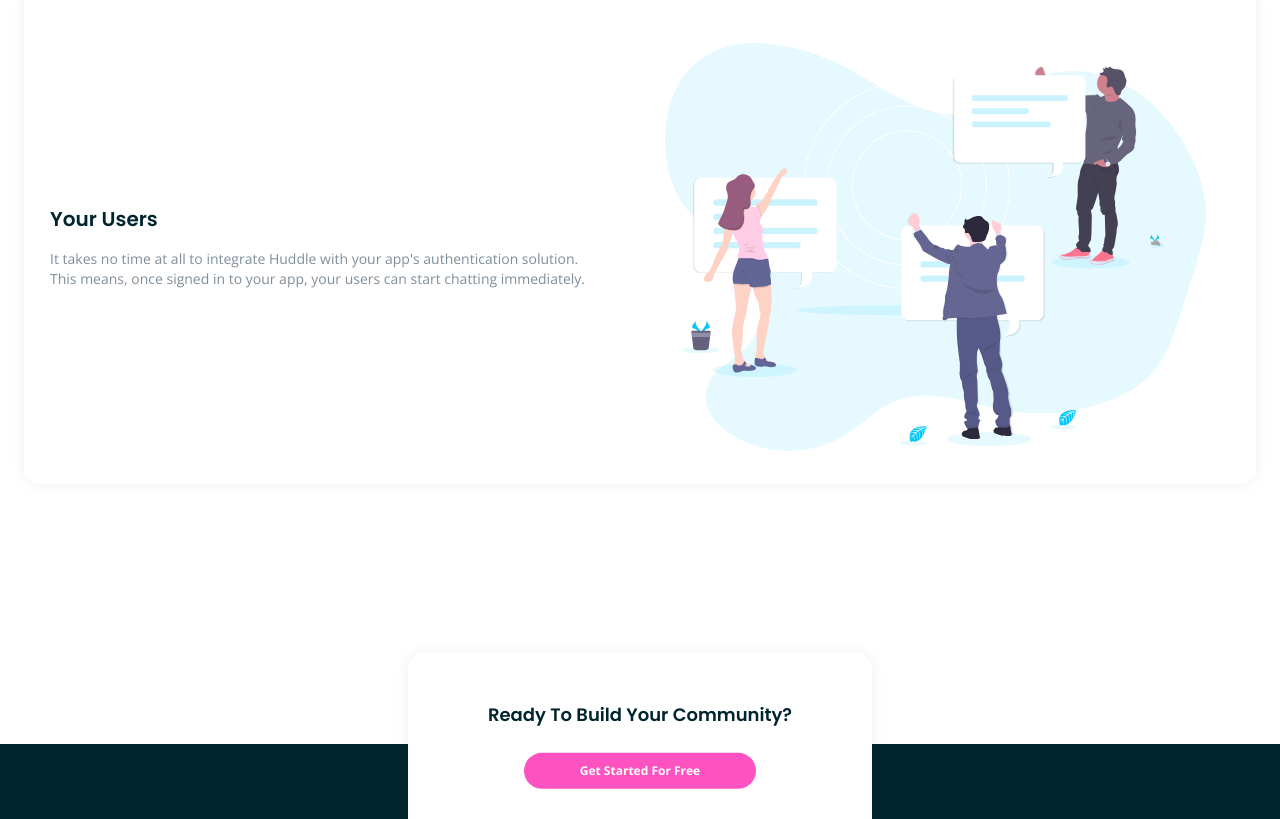
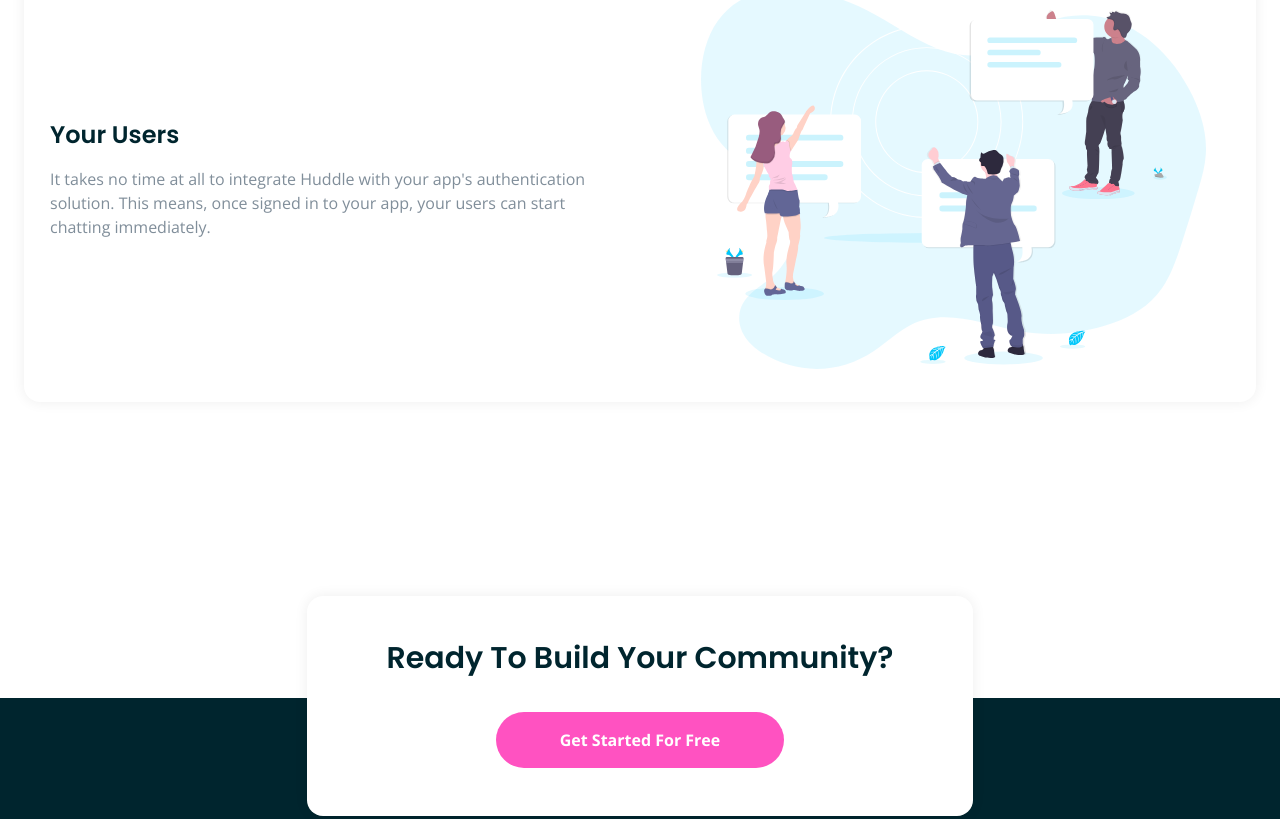
Before and after one commit to skyv26/huddle-landing-page-block, a React (Vite) app: page / in a window 1280 px wide. Shown: the part 1912-2731 px from the top of the page. Built offline with nearby package versions, Linux system fonts and the light colour scheme.

Commit message:
Increase the `text` size for the `large` screen

```diff
--- a/src/components/FeatureSection.jsx
+++ b/src/components/FeatureSection.jsx
@@ -25,21 +25,21 @@ const FeatureSection = () => {
                 <img src={each.image} />
               </figure>
               <div className="flex flex-col gap-4 text-center md:text-left">
-                <h2 className="text-[#00252E] text-[20px] font-poppins font-semibold min-[390px]:text-2xl md:text-xl">
+                <h2 className="text-[#00252E] text-[20px] font-poppins font-semibold min-[390px]:text-2xl md:text-xl lg:text-2xl">
                   {each.title}
                 </h2>
-                <p className="text-[#808E9A] text-[14px] font-open-sans font-normal min-[390px]:text-base md:text-sm">
+                <p className="text-[#808E9A] text-[14px] font-open-sans font-normal min-[390px]:text-base md:text-sm lg:text-base">
                   {each.description}
                 </p>
               </div>
             </article>
           </li>
         ))}
-        <li className="flex flex-col items-center gap-[24px] text-center px-3 py-10 bg-white shadow-[0_0_14px_0px_rgba(0,0,0,0.07)] rounded-2xl w-full translate-y-[70%] min-[390px]:px-4 min-[390px]:py-12 md:max-w-max md:px-20 md:z-10">
-          <h2 className="font-poppins font-semibold text-[16px] text-[#00252E] min-[390px]:text-xl md:text-lg">
+        <li className="flex flex-col items-center gap-[24px] text-center px-3 py-10 bg-white shadow-[0_0_14px_0px_rgba(0,0,0,0.07)] rounded-2xl w-full translate-y-[70%] min-[390px]:px-4 min-[390px]:py-12 md:max-w-max md:px-20 md:z-10 lg:gap-10">
+          <h2 className="font-poppins font-semibold text-[16px] text-[#00252E] min-[390px]:text-xl md:text-lg lg:text-[30px]">
             Ready To Build Your Community?
           </h2>
-          <SubscriptionButton className="text-white bg-[#FF52C1] font-open-sans font-bold text-xs max-w-max px-14 py-2.5 rounded-3xl hover:bg-[#FF9ADB] hover:cursor-pointer min-[390px]:text-md">
+          <SubscriptionButton className="text-white bg-[#FF52C1] font-open-sans font-bold text-xs max-w-max px-14 py-2.5 rounded-full hover:bg-[#FF9ADB] hover:cursor-pointer min-[390px]:text-sm lg:text-base lg:px-16 lg:py-4">
             Get Started For Free
           </SubscriptionButton>
         </li>
```
